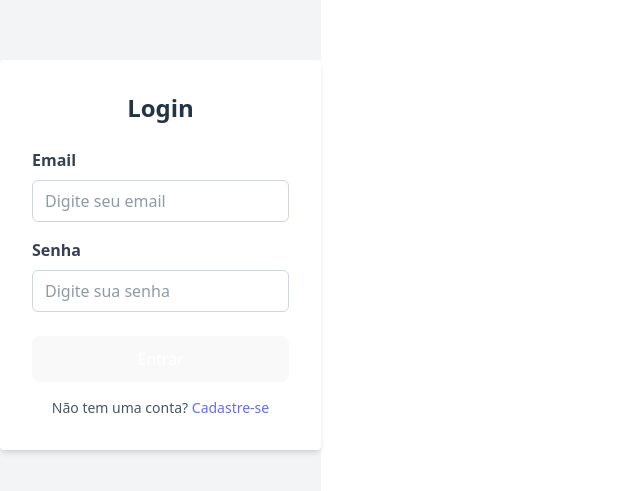
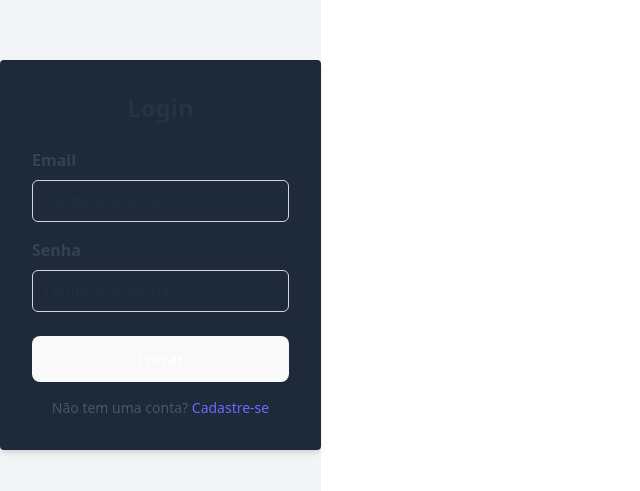
Before and after one commit to Guilhermeabtibol/connecta_frontend, a React (Vite) app: page / in a window 1280 px wide. Shown: the part 145-636 px from the top of the page, without its empty margins (0-640 px from the left). Built offline with nearby package versions, Linux system fonts and the light colour scheme.

Commit message:
Mudando corzinha de botao

```diff
--- a/src/components/Login.tsx
+++ b/src/components/Login.tsx
@@ -26,7 +26,7 @@ const Login = () => {
 
   return (
     <div className="flex items-center justify-center min-h-screen bg-gray-100">
-      <form onSubmit={handleLogin} className="p-8 bg-white rounded shadow-md w-full max-w-sm">
+      <form onSubmit={handleLogin} className="p-8 bg-gray-800 rounded shadow-md w-full max-w-sm">
         <h2 className="text-2xl font-bold mb-6 text-center">Login</h2>
 
         {/* Campo de Email */}
```
